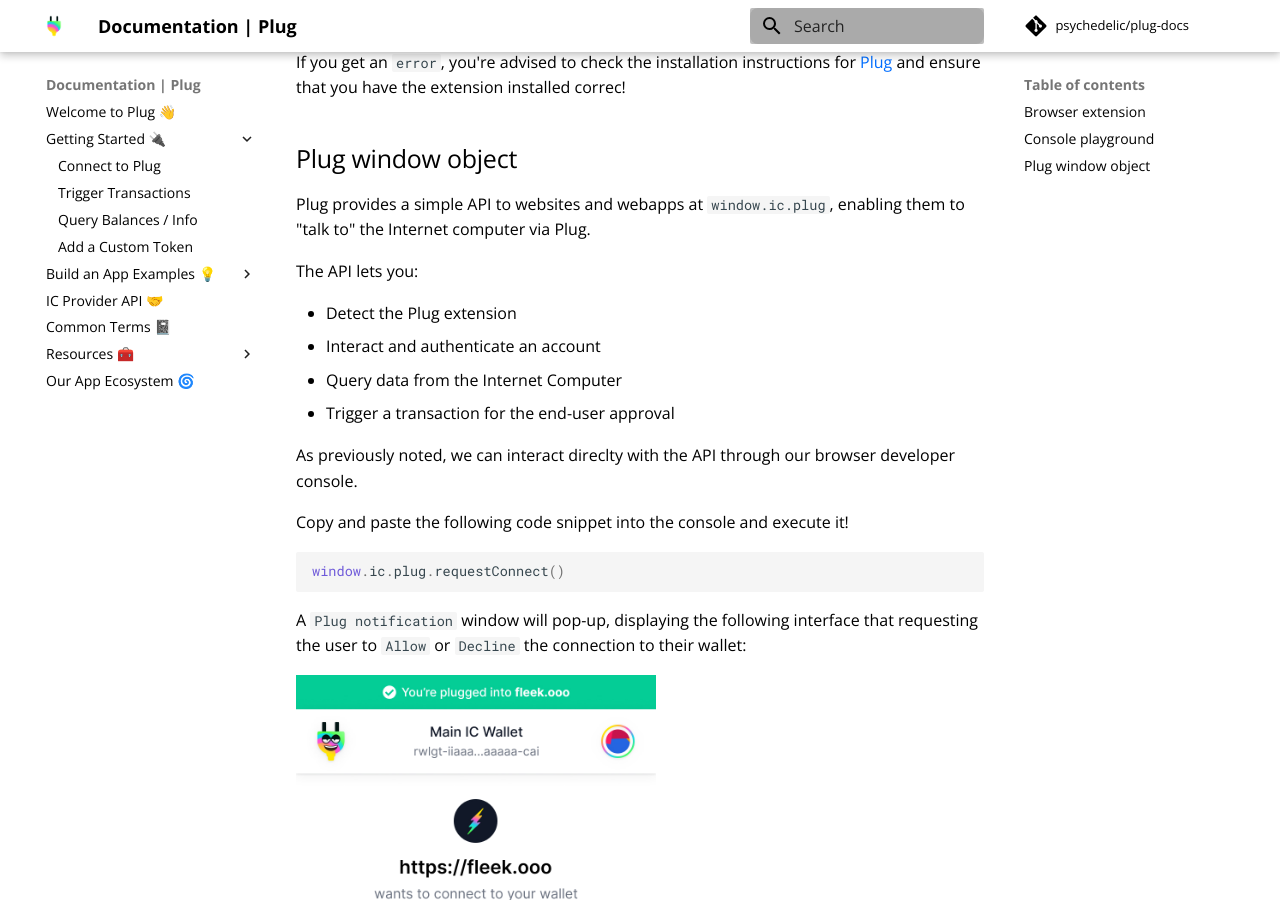
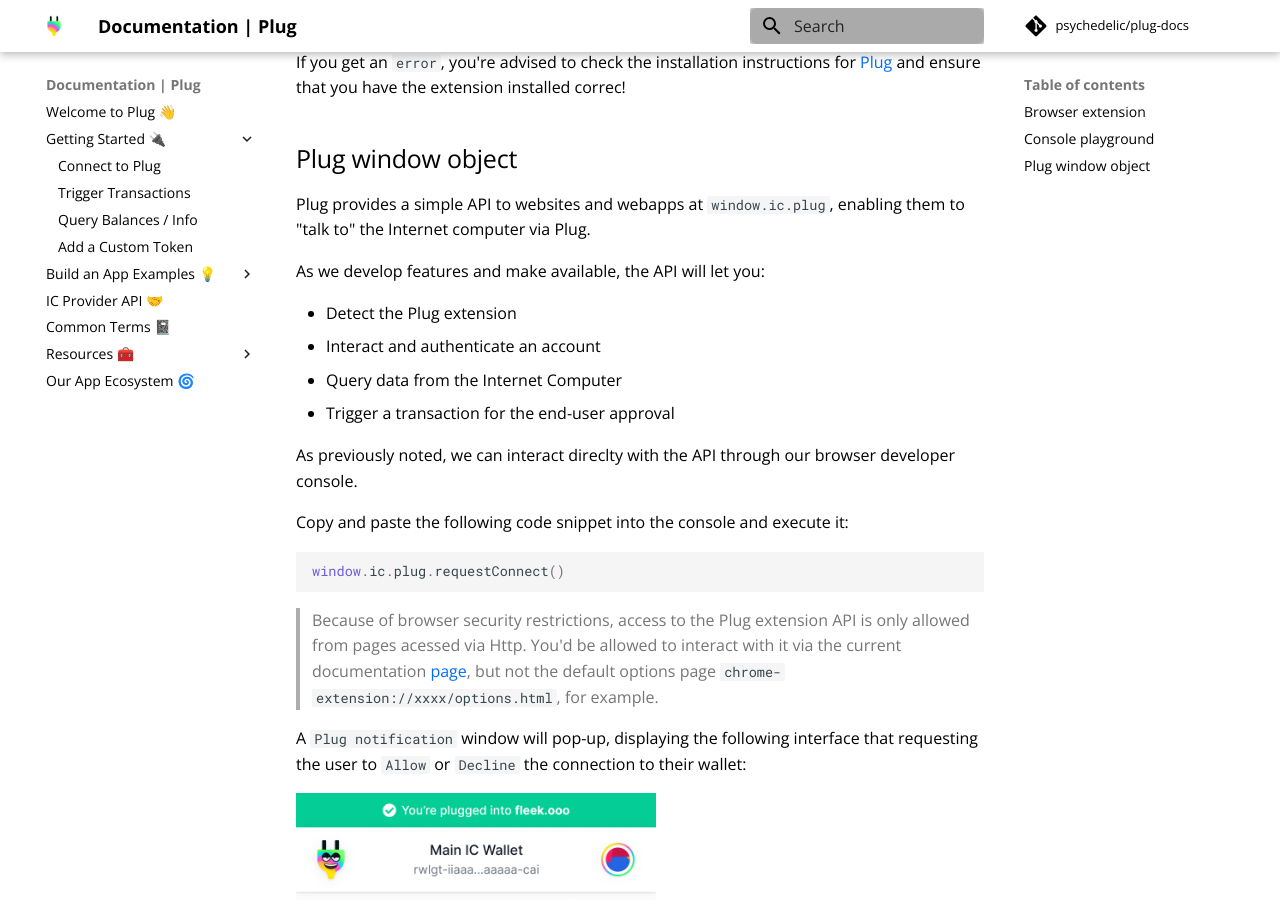
Before and after one commit to Psychedelic/plug-docs, an MkDocs documentation site: the page built from docs/getting-started/connect-to-plug.md, in a window 1280 px wide and 900 px high, scrolled down 962 px. Built offline with MkDocs 1.6.1 and Material for MkDocs 9.7.7, drawn with Linux system fonts in a browser that asks for light colours; comment, search, counter and statistics services are not loaded.

Commit message:
docs: ✏️  amends for first release

````diff
--- a/docs/getting-started/connect-to-plug.md
+++ b/docs/getting-started/connect-to-plug.md
@@ -33,7 +33,7 @@
 
 Plug provides a simple API to websites and webapps at `window.ic.plug`, enabling them to "talk to" the Internet computer via Plug.
 
-The API lets you:
+As we develop features and make available, the API will let you:
 
 - Detect the Plug extension
 - Interact and authenticate an account
@@ -42,11 +42,13 @@
 
 As previously noted, we can interact direclty with the API through our browser developer console.
 
-Copy and paste the following code snippet into the console and execute it!
+Copy and paste the following code snippet into the console and execute it:
 
 ```js
 window.ic.plug.requestConnect()
 ```
+
+> Because of browser security restrictions, access to the Plug extension API is only allowed from pages acessed via Http. You'd be allowed to interact with it via the current documentation [page](https://docs.plugwallet.ooo/getting-started/connect-to-plug/), but not the default options page `chrome-extension://xxxx/options.html`, for example.
 
 A `Plug notification` window will pop-up, displaying the following interface that requesting the user to `Allow` or `Decline` the connection to their wallet:
 
````
